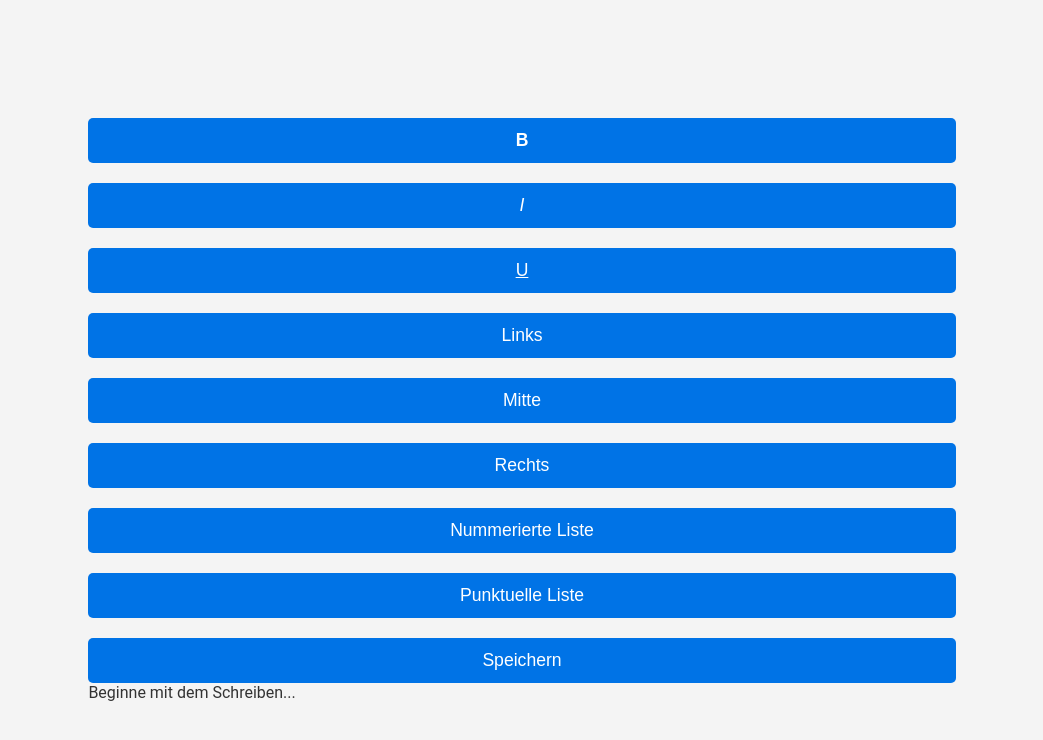
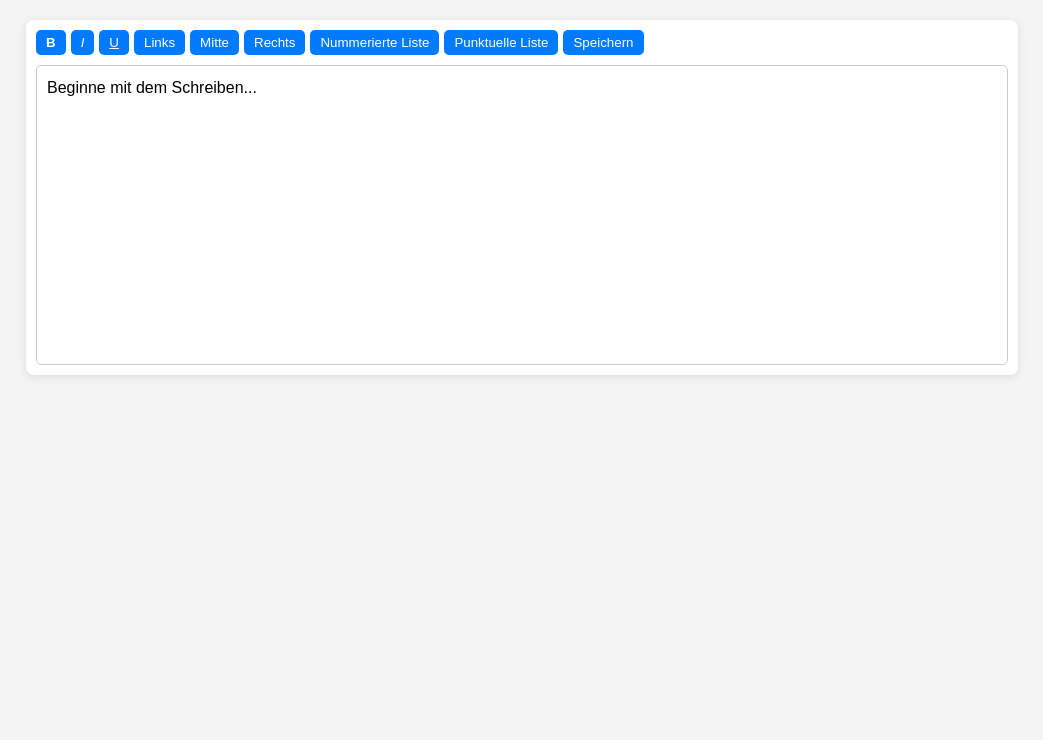
Before and after one commit to philchamp2004/dguv3-pruefung, a plain HTML site: page index.html in a window 1280 px wide. Shown: the whole page, without its empty margins (118-1161 px from the left). Drawn offline with Linux system fonts and the light colour scheme.

Commit message:
Update styles.css

```diff
--- a/styles.css
+++ b/styles.css
@@ -1,4 +1,3 @@
-/* styles.css */
 * {
   margin: 0;
   padding: 0;
@@ -6,110 +5,51 @@
 }
 
 body {
-    font-family: 'Roboto', sans-serif;
+  font-family: Arial, sans-serif;
   background-color: #f4f4f4;
-    color: #333;
-    display: flex;
-    justify-content: center;
-    align-items: center;
-    height: 100vh;
   padding: 20px;
 }
 
-.container {
-    background-color: #fff;
-    padding: 40px;
+.editor-container {
+  width: 80%;
+  max-width: 1000px;
+  margin: auto;
+  background-color: white;
   border-radius: 8px;
-    box-shadow: 0 4px 15px rgba(0, 0, 0, 0.1);
-    width: 100%;
-    max-width: 800px;
-    margin-top: 30px;
+  box-shadow: 0 2px 10px rgba(0, 0, 0, 0.1);
+  padding: 10px;
 }
 
-h1 {
-    text-align: center;
-    color: #0073e6;
-    font-size: 2.5em;
-    margin-bottom: 20px;
+.toolbar {
+  display: flex;
+  justify-content: flex-start;
+  margin-bottom: 10px;
 }
 
-h2 {
-    text-align: center;
-    font-size: 1.5em;
-    color: #333;
-    margin-bottom: 40px;
+.btn {
+  background-color: #007BFF;
+  color: white;
+  border: none;
+  padding: 5px 10px;
+  margin-right: 5px;
+  cursor: pointer;
+  border-radius: 5px;
 }
 
-.form-group {
-    margin-bottom: 20px;
+.btn:hover {
+  background-color: #0056b3;
 }
 
-label {
-    font-size: 1.1em;
-    color: #555;
+.editor {
+  min-height: 300px;
+  border: 1px solid #ccc;
+  padding: 10px;
+  font-size: 16px;
+  line-height: 1.5;
+  background-color: #fff;
+  border-radius: 5px;
 }
 
-input, textarea {
-    width: 100%;
-    padding: 10px;
-    font-size: 1em;
-    margin-top: 5px;
-    border: 1px solid #ccc;
-    border-radius: 5px;
-    background-color: #fafafa;
-    color: #555;
+.editor p {
+  margin: 0;
 }
-
-input:focus, textarea:focus {
-    border-color: #0073e6;
-    outline: none;
-}
-
-button {
-    background-color: #0073e6;
-    color: #fff;
-    padding: 12px 18px;
-    font-size: 1.1em;
-    border: none;
-    border-radius: 5px;
-    cursor: pointer;
-    transition: background-color 0.3s ease;
-    width: 100%;
-    margin-top: 20px;
-}
-
-button:hover {
-    background-color: #005bb5;
-}
-
-#download-section {
-    text-align: center;
-    margin-top: 30px;
-}
-
-#download-pdf {
-    background-color: #28a745;
-    padding: 12px 18px;
-    font-size: 1.1em;
-    border-radius: 5px;
-    cursor: pointer;
-    width: 100%;
-    transition: background-color 0.3s ease;
-}
-
-#download-pdf:hover {
-    background-color: #218838;
-}
-
-.signature-box {
-    width: 250px;
-    height: 50px;
-    border-top: 1px solid #ccc;
-    margin-top: 30px;
-}
-
-.signature-box span {
-    color: #666;
-    font-size: 1em;
-    line-height: 50px;
-}
```
Lines whose indentation alone changed are shown as unchanged.
